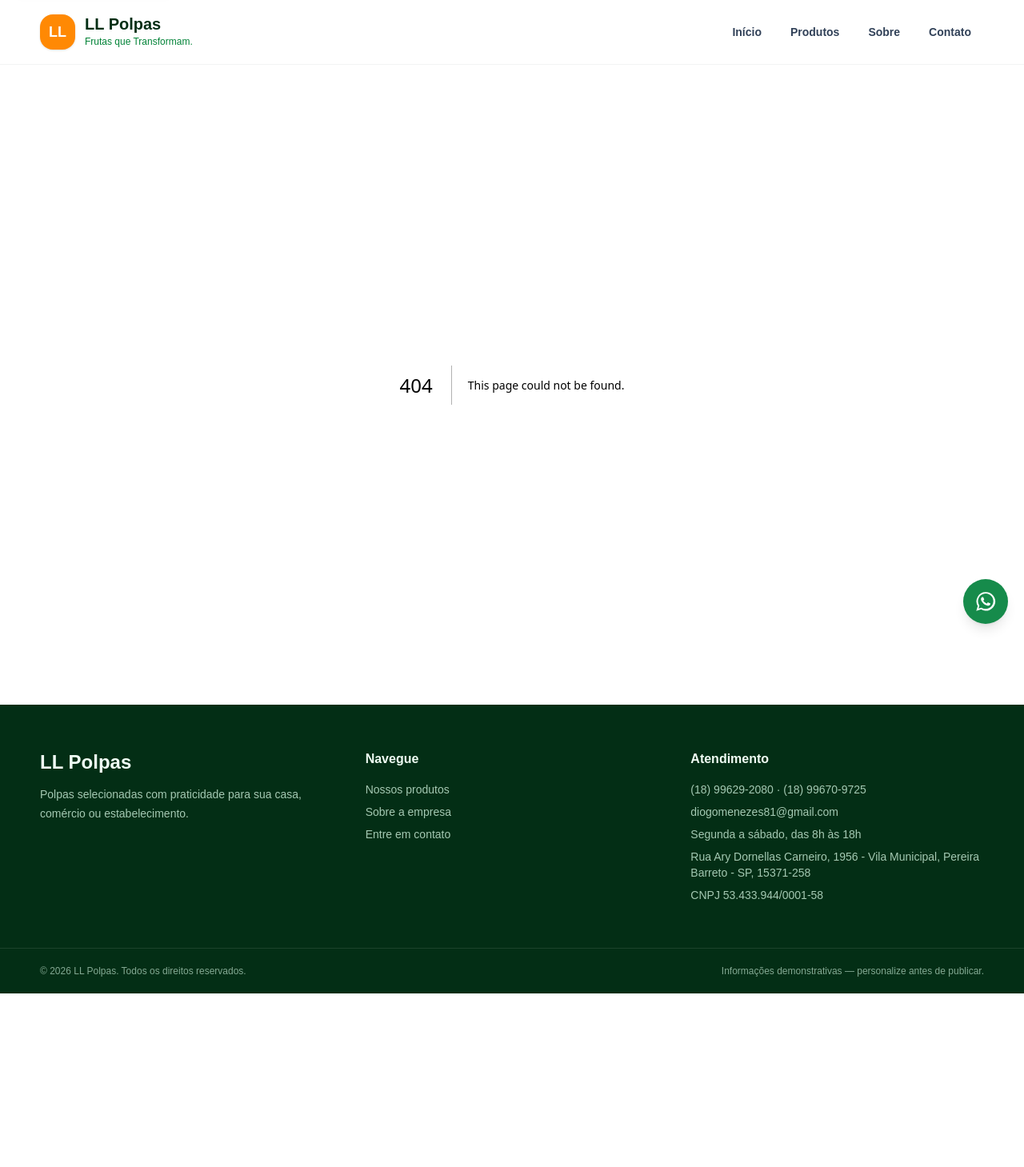
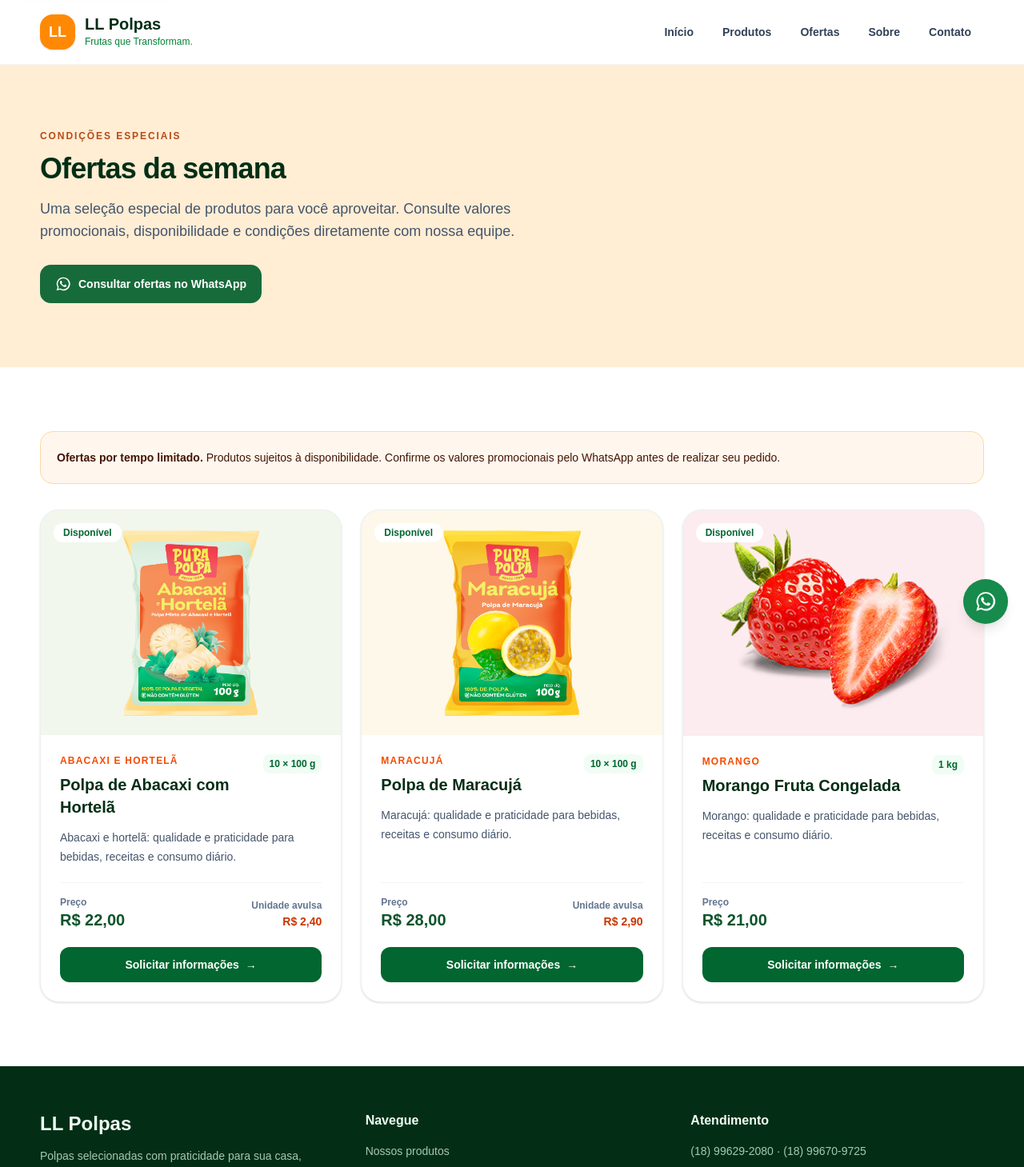
Before and after one commit to Diogomenezes81/ll-polpas, a Next.js app: page /ofertas in a window 1280 px wide. Before the commit this address had no page. Shown: the top 1459 px of the page at 80% size. Before the commit the page ends 1242 px from the top, so only its background shows below. Built offline with nearby package versions, Linux system fonts and the light colour scheme.

Commit message:
feat: adiciona ofertas da semana

```diff
--- /dev/null
+++ b/src/app/ofertas/page.tsx
@@ -0,0 +1,43 @@
+import type { Metadata } from "next";
+import { ProductGrid } from "@/components/ProductGrid";
+import { SectionTitle } from "@/components/SectionTitle";
+import { WhatsAppButton } from "@/components/WhatsAppButton";
+import { ofertasSemana } from "@/data/ofertas";
+
+export const metadata: Metadata = {
+  title: "Ofertas da semana",
+  description:
+    "Confira os produtos selecionados nas ofertas da semana da LL Polpas e consulte as condições pelo WhatsApp.",
+};
+
+export default function OfertasPage() {
+  return (
+    <main id="conteudo">
+      <section className="bg-orange-100 py-16 sm:py-20">
+        <div className="container-site">
+          <SectionTitle
+            eyebrow="Condições especiais"
+            title="Ofertas da semana"
+            description="Uma seleção especial de produtos para você aproveitar. Consulte valores promocionais, disponibilidade e condições diretamente com nossa equipe."
+          />
+          <WhatsAppButton
+            className="mt-7"
+            label="Consultar ofertas no WhatsApp"
+            message="Olá! Gostaria de conhecer as ofertas da semana da LL Polpas."
+          />
+        </div>
+      </section>
+
+      <section className="bg-white py-16 sm:py-20">
+        <div className="container-site">
+          <div className="mb-8 rounded-2xl border border-orange-200 bg-orange-50 p-5 text-sm leading-6 text-orange-950">
+            <strong>Ofertas por tempo limitado.</strong> Produtos sujeitos à
+            disponibilidade. Confirme os valores promocionais pelo WhatsApp
+            antes de realizar seu pedido.
+          </div>
+          <ProductGrid products={ofertasSemana} />
+        </div>
+      </section>
+    </main>
+  );
+}
--- a/src/app/page.tsx
+++ b/src/app/page.tsx
@@ -85,6 +85,23 @@ export default function Home() {
           </div>
         </div>
       </section>
+      <section className="bg-orange-100 py-14 sm:py-16">
+        <div className="container-site flex flex-col items-center justify-between gap-7 text-center md:flex-row md:text-left">
+          <div>
+            <p className="eyebrow">Toda semana tem novidade</p>
+            <h2 className="mt-3 text-3xl font-black text-green-950">
+              Aproveite nossas ofertas da semana
+            </h2>
+            <p className="mt-3 max-w-2xl text-slate-600">
+              Confira os produtos selecionados e consulte as condições
+              promocionais diretamente com nossa equipe.
+            </p>
+          </div>
+          <Link href="/ofertas" className="button-secondary shrink-0">
+            Ver ofertas da semana <span aria-hidden="true">→</span>
+          </Link>
+        </div>
+      </section>
       <section className="py-20 sm:py-24">
         <div className="container-site grid overflow-hidden rounded-[2.5rem] bg-green-950 text-white lg:grid-cols-2">
           <div className="p-8 sm:p-12 lg:p-16">
--- a/src/components/Footer.tsx
+++ b/src/components/Footer.tsx
@@ -5,11 +5,60 @@ export function Footer() {
   return (
     <footer className="mt-auto bg-green-950 text-green-50">
       <div className="container-site grid gap-10 py-14 md:grid-cols-3">
-        <div><p className="text-2xl font-black">LL Polpas</p><p className="mt-3 max-w-sm text-sm leading-6 text-green-100/75">Polpas selecionadas com praticidade para sua casa, comércio ou estabelecimento.</p></div>
-        <div><h2 className="font-bold">Navegue</h2><ul className="mt-4 space-y-2 text-sm text-green-100/75"><li><Link href="/produtos" className="hover:text-white">Nossos produtos</Link></li><li><Link href="/sobre" className="hover:text-white">Sobre a empresa</Link></li><li><Link href="/contato" className="hover:text-white">Entre em contato</Link></li></ul></div>
-        <div><h2 className="font-bold">Atendimento</h2><address className="mt-4 space-y-2 text-sm not-italic text-green-100/75"><p>{empresa.telefone} · {empresa.telefoneSecundario}</p><p>{empresa.email}</p><p>{empresa.horario}</p><p>{empresa.endereco}</p><p>CNPJ {empresa.cnpj}</p></address></div>
+        <div>
+          <p className="text-2xl font-black">LL Polpas</p>
+          <p className="mt-3 max-w-sm text-sm leading-6 text-green-100/75">
+            Polpas selecionadas com praticidade para sua casa, comércio ou
+            estabelecimento.
+          </p>
+        </div>
+        <div>
+          <h2 className="font-bold">Navegue</h2>
+          <ul className="mt-4 space-y-2 text-sm text-green-100/75">
+            <li>
+              <Link href="/produtos" className="hover:text-white">
+                Nossos produtos
+              </Link>
+            </li>
+            <li>
+              <Link href="/ofertas" className="hover:text-white">
+                Ofertas da semana
+              </Link>
+            </li>
+            <li>
+              <Link href="/sobre" className="hover:text-white">
+                Sobre a empresa
+              </Link>
+            </li>
+            <li>
+              <Link href="/contato" className="hover:text-white">
+                Entre em contato
+              </Link>
+            </li>
+          </ul>
+        </div>
+        <div>
+          <h2 className="font-bold">Atendimento</h2>
+          <address className="mt-4 space-y-2 text-sm not-italic text-green-100/75">
+            <p>
+              {empresa.telefone} · {empresa.telefoneSecundario}
+            </p>
+            <p>{empresa.email}</p>
+            <p>{empresa.horario}</p>
+            <p>{empresa.endereco}</p>
+            <p>CNPJ {empresa.cnpj}</p>
+          </address>
+        </div>
       </div>
-      <div className="border-t border-white/10"><div className="container-site flex flex-col gap-2 py-5 text-xs text-green-100/60 sm:flex-row sm:justify-between"><p>© {new Date().getFullYear()} LL Polpas. Todos os direitos reservados.</p><p>Informações demonstrativas — personalize antes de publicar.</p></div></div>
+      <div className="border-t border-white/10">
+        <div className="container-site flex flex-col gap-2 py-5 text-xs text-green-100/60 sm:flex-row sm:justify-between">
+          <p>
+            © {new Date().getFullYear()} LL Polpas. Todos os direitos
+            reservados.
+          </p>
+          <p>Informações demonstrativas — personalize antes de publicar.</p>
+        </div>
+      </div>
     </footer>
   );
 }
--- a/src/components/Header.tsx
+++ b/src/components/Header.tsx
@@ -2,8 +2,51 @@ import Link from "next/link";
 import { empresa } from "@/data/empresa";
 import { MobileMenu } from "./MobileMenu";
 
-const links = [{ href: "/", label: "Início" }, { href: "/produtos", label: "Produtos" }, { href: "/sobre", label: "Sobre" }, { href: "/contato", label: "Contato" }];
+const links = [
+  { href: "/", label: "Início" },
+  { href: "/produtos", label: "Produtos" },
+  { href: "/ofertas", label: "Ofertas" },
+  { href: "/sobre", label: "Sobre" },
+  { href: "/contato", label: "Contato" },
+];
 
 export function Header() {
-  return <header className="sticky top-0 z-50 border-b border-green-950/5 bg-white/95 backdrop-blur"><div className="container-site flex h-20 items-center justify-between"><Link href="/" aria-label="LL Polpas — página inicial" className="flex items-center gap-3"><span className="grid h-11 w-11 place-items-center rounded-2xl bg-orange-400 text-lg font-black text-white shadow-sm">LL</span><span><strong className="block text-xl leading-none text-green-950">{empresa.nome}</strong><span className="mt-1 block text-xs font-medium text-green-700">{empresa.slogan}</span></span></Link><nav aria-label="Navegação principal" className="hidden items-center gap-1 md:flex">{links.map((link) => <Link key={link.href} href={link.href} className="rounded-xl px-4 py-2 text-sm font-semibold text-slate-700 hover:bg-green-50 hover:text-green-900 focus-visible:outline-2 focus-visible:outline-green-700">{link.label}</Link>)}</nav><MobileMenu /></div></header>;
+  return (
+    <header className="sticky top-0 z-50 border-b border-green-950/5 bg-white/95 backdrop-blur">
+      <div className="container-site flex h-20 items-center justify-between">
+        <Link
+          href="/"
+          aria-label="LL Polpas — página inicial"
+          className="flex items-center gap-3"
+        >
+          <span className="grid h-11 w-11 place-items-center rounded-2xl bg-orange-400 text-lg font-black text-white shadow-sm">
+            LL
+          </span>
+          <span>
+            <strong className="block text-xl leading-none text-green-950">
+              {empresa.nome}
+            </strong>
+            <span className="mt-1 block text-xs font-medium text-green-700">
+              {empresa.slogan}
+            </span>
+          </span>
+        </Link>
+        <nav
+          aria-label="Navegação principal"
+          className="hidden items-center gap-1 md:flex"
+        >
+          {links.map((link) => (
+            <Link
+              key={link.href}
+              href={link.href}
+              className="rounded-xl px-4 py-2 text-sm font-semibold text-slate-700 hover:bg-green-50 hover:text-green-900 focus-visible:outline-2 focus-visible:outline-green-700"
+            >
+              {link.label}
+            </Link>
+          ))}
+        </nav>
+        <MobileMenu />
+      </div>
+    </header>
+  );
 }
--- a/src/components/MobileMenu.tsx
+++ b/src/components/MobileMenu.tsx
@@ -3,17 +3,59 @@
 import Link from "next/link";
 import { useState } from "react";
 
-const links = [{ href: "/", label: "Início" }, { href: "/produtos", label: "Produtos" }, { href: "/sobre", label: "Sobre" }, { href: "/contato", label: "Contato" }];
+const links = [
+  { href: "/", label: "Início" },
+  { href: "/produtos", label: "Produtos" },
+  { href: "/ofertas", label: "Ofertas" },
+  { href: "/sobre", label: "Sobre" },
+  { href: "/contato", label: "Contato" },
+];
 
 export function MobileMenu() {
   const [open, setOpen] = useState(false);
   return (
     <div className="md:hidden">
-      <button type="button" onClick={() => setOpen((value) => !value)} aria-expanded={open} aria-controls="mobile-navigation" className="rounded-xl p-2 text-green-950 hover:bg-green-50 focus-visible:outline-2 focus-visible:outline-offset-2 focus-visible:outline-green-700">
+      <button
+        type="button"
+        onClick={() => setOpen((value) => !value)}
+        aria-expanded={open}
+        aria-controls="mobile-navigation"
+        className="rounded-xl p-2 text-green-950 hover:bg-green-50 focus-visible:outline-2 focus-visible:outline-offset-2 focus-visible:outline-green-700"
+      >
         <span className="sr-only">{open ? "Fechar menu" : "Abrir menu"}</span>
-        <svg aria-hidden="true" viewBox="0 0 24 24" fill="none" stroke="currentColor" className="h-7 w-7" strokeWidth="2">{open ? <path d="m6 6 12 12M18 6 6 18" /> : <path d="M4 7h16M4 12h16M4 17h16" />}</svg>
+        <svg
+          aria-hidden="true"
+          viewBox="0 0 24 24"
+          fill="none"
+          stroke="currentColor"
+          className="h-7 w-7"
+          strokeWidth="2"
+        >
+          {open ? (
+            <path d="m6 6 12 12M18 6 6 18" />
+          ) : (
+            <path d="M4 7h16M4 12h16M4 17h16" />
+          )}
+        </svg>
       </button>
-      {open && <nav id="mobile-navigation" aria-label="Navegação móvel" className="absolute inset-x-4 top-20 rounded-2xl border border-green-100 bg-white p-3 shadow-xl">{links.map((link) => <Link key={link.href} href={link.href} onClick={() => setOpen(false)} className="block rounded-xl px-4 py-3 font-semibold text-green-950 hover:bg-green-50">{link.label}</Link>)}</nav>}
+      {open && (
+        <nav
+          id="mobile-navigation"
+          aria-label="Navegação móvel"
+          className="absolute inset-x-4 top-20 rounded-2xl border border-green-100 bg-white p-3 shadow-xl"
+        >
+          {links.map((link) => (
+            <Link
+              key={link.href}
+              href={link.href}
+              onClick={() => setOpen(false)}
+              className="block rounded-xl px-4 py-3 font-semibold text-green-950 hover:bg-green-50"
+            >
+              {link.label}
+            </Link>
+          ))}
+        </nav>
+      )}
     </div>
   );
 }
--- /dev/null
+++ b/src/data/ofertas.ts
@@ -0,0 +1,12 @@
+import { produtos } from "@/data/produtos";
+
+// Altere esta lista semanalmente para trocar os produtos exibidos em oferta.
+const slugsEmOferta = [
+  "polpa-de-maracuja",
+  "polpa-de-abacaxi-com-hortela",
+  "morango-fruta-congelada",
+];
+
+export const ofertasSemana = produtos.filter((produto) =>
+  slugsEmOferta.includes(produto.slug),
+);
```
